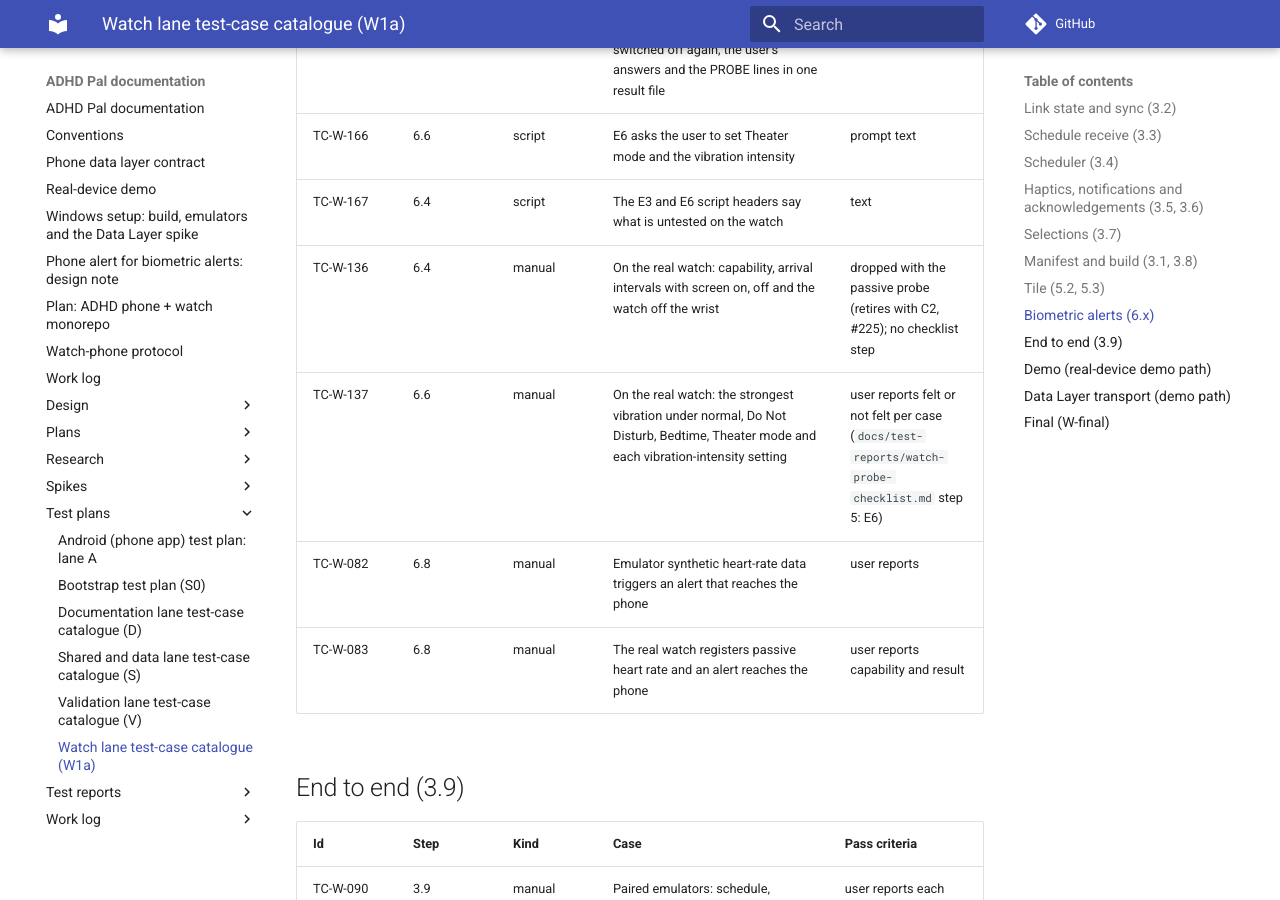
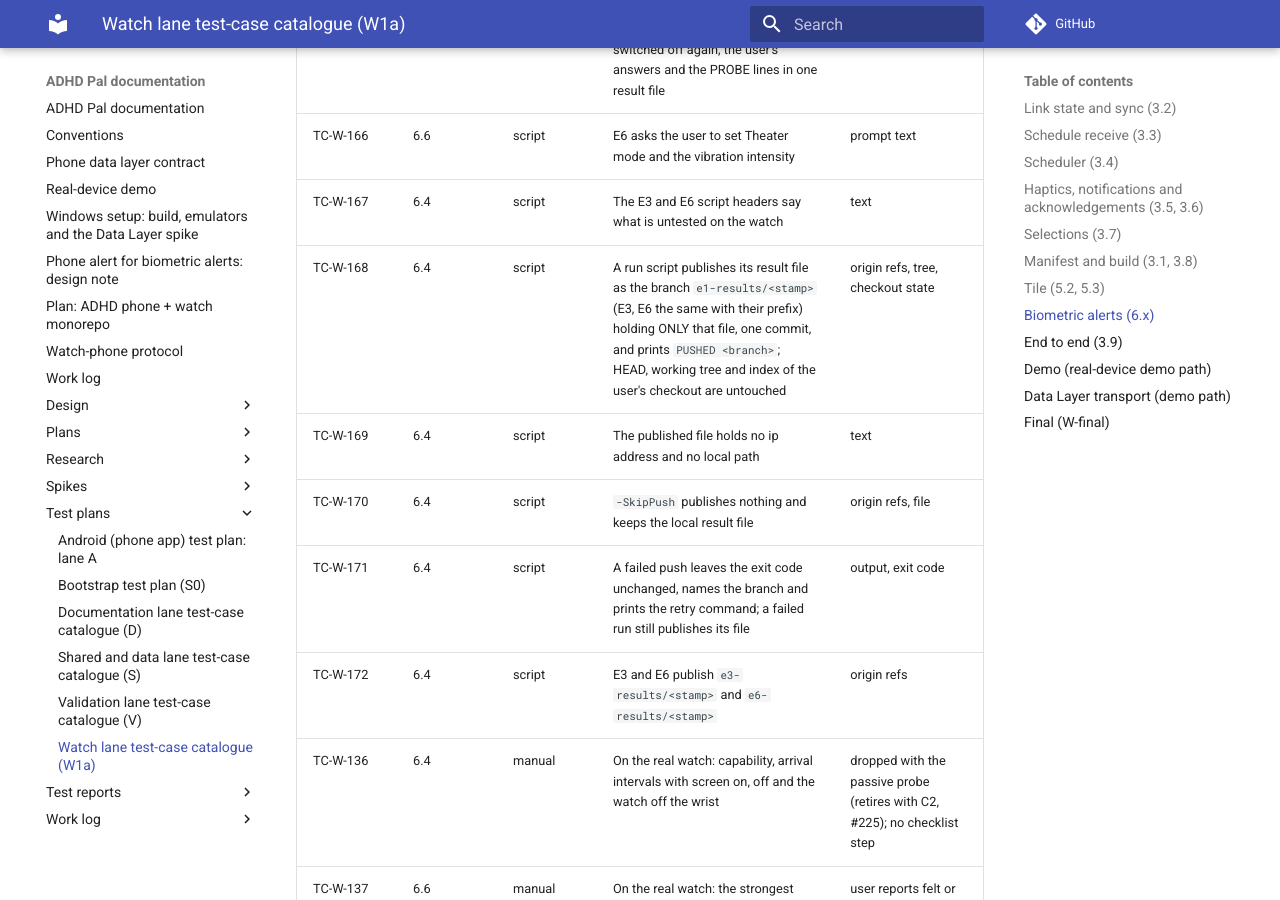
Before and after one commit to shlomoa/my-adhd-pal, an MkDocs documentation site: the page built from docs/test-plans/watch.md, in a window 1280 px wide and 900 px high, scrolled down 10925 px. Built offline with MkDocs 1.6.1 and Material for MkDocs 9.7.7, drawn with Linux system fonts in a browser that asks for light colours; comment, search, counter and statistics services are not loaded.

Commit message:
Tests for publishing the probe result files (red: no publishing yet)
Co-Authored-By: Claude Sonnet 5.5 <noreply@anthropic.com>
Claude-Session: https://claude.ai/code/session_01WEDbyAJ64XqdSoQasUsg7b

```diff
--- a/docs/test-plans/watch.md
+++ b/docs/test-plans/watch.md
@@ -158,6 +158,11 @@ Note (retirement, docs only): TC-W-132 to 136 and TC-W-139 to 143 belong to the
 | TC-W-165 | 6.6 | script | A full E6 run: vibrate in six states, both Do Not Disturb routes under Do Not Disturb, Bedtime and Theater, Do Not Disturb set and switched off again, the user's answers and the PROBE lines in one result file | call log, result file |
 | TC-W-166 | 6.6 | script | E6 asks the user to set Theater mode and the vibration intensity | prompt text |
 | TC-W-167 | 6.4 | script | The E3 and E6 script headers say what is untested on the watch | text |
+| TC-W-168 | 6.4 | script | A run script publishes its result file as the branch `e1-results/<stamp>` (E3, E6 the same with their prefix) holding ONLY that file, one commit, and prints `PUSHED <branch>`; HEAD, working tree and index of the user's checkout are untouched | origin refs, tree, checkout state |
+| TC-W-169 | 6.4 | script | The published file holds no ip address and no local path | text |
+| TC-W-170 | 6.4 | script | `-SkipPush` publishes nothing and keeps the local result file | origin refs, file |
+| TC-W-171 | 6.4 | script | A failed push leaves the exit code unchanged, names the branch and prints the retry command; a failed run still publishes its file | output, exit code |
+| TC-W-172 | 6.4 | script | E3 and E6 publish `e3-results/<stamp>` and `e6-results/<stamp>` | origin refs |
 | TC-W-136 | 6.4 | manual | On the real watch: capability, arrival intervals with screen on, off and the watch off the wrist | dropped with the passive probe (retires with C2, #225); no checklist step |
 | TC-W-137 | 6.6 | manual | On the real watch: the strongest vibration under normal, Do Not Disturb, Bedtime, Theater mode and each vibration-intensity setting | user reports felt or not felt per case (`docs/test-reports/watch-probe-checklist.md` step 5: E6) |
 | TC-W-082 | 6.8 | manual | Emulator synthetic heart-rate data triggers an alert that reaches the phone | user reports |
```
Also changed, not shown: 1 other file.
